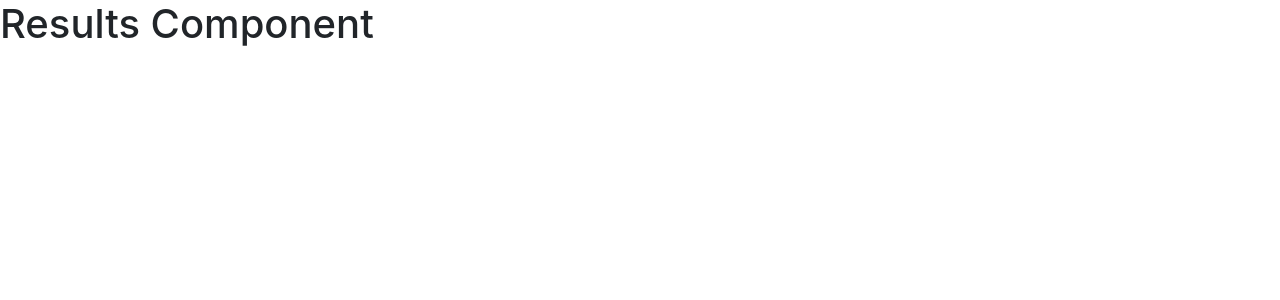
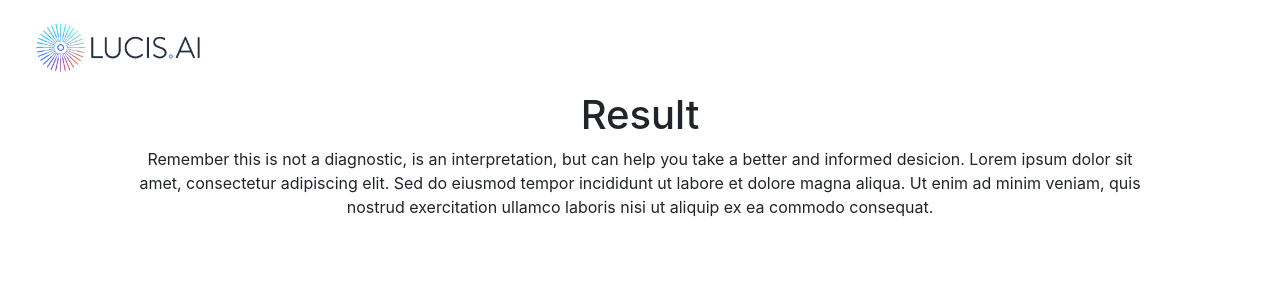
Before and after one commit to Caritochoa/lucisProt, a React (Create React App) app: page /results in a window 1280 px wide. Shown: the top 300 px of the page. Built offline with nearby package versions, Linux system fonts and the light colour scheme.

Commit message:
more advances

```diff
--- a/src/components/camera/camera.css
+++ b/src/components/camera/camera.css
@@ -3,8 +3,9 @@
     flex-direction: column;
     align-items: center;
     justify-content: center;
-    height: 100vh;
+    /*height: 100vh;*/
     background-color: #f8f9fa;
+    padding-bottom: 3rem;
   }
 
   .webcam {
@@ -30,3 +31,7 @@
     border-radius: 10px;
     margin-top: 20px;
   }
+
+  .results-button{
+    margin-top: 2rem;
+  }
--- a/src/components/camera/camera.js
+++ b/src/components/camera/camera.js
@@ -1,57 +1,68 @@
 import React, { useRef, useState, useCallback } from 'react';
 import Webcam from 'react-webcam';
 import { Button } from 'react-bootstrap';
-import { handlerSendRequest } from '../../utils/apiUtils';
+import { handlerSendRequest, sendImageToBackend } from '../../utils/apiUtils';
+import { useNavigate } from 'react-router-dom';
 import 'bootstrap/dist/css/bootstrap.min.css';
 import './camera.css';
+import Header from '../header/header';
 
 
 function Camera() {
   const webcamRef = useRef(null);
   const [image, setImage] = useState(null);
+  const navigate = useNavigate();
 
   const capture = useCallback(() => {
     if (webcamRef.current) {
       const imageSrc = webcamRef.current.getScreenshot();
       setImage(imageSrc);
 
-      // Create an Image object to load the captured data URL
-      const img = new Image();//this is the image I must send with post to the backend server.
+      const img = new Image();//img en base 64.
       img.onload = () => {
-        // Once the image is loaded, you can access its properties
-        //const imgUrl = image
-        console.log('Image Format:', imageSrc.substring(5, imageSrc.indexOf(';'))); // Extract the format from the Data URL
+        console.log("*******************img*****************", img);
+        sendImageToBackend(img);
       };
       img.src = imageSrc;
+      console.log("imgSrc", imageSrc);
     } else {
       console.error('Webcam reference is not available');
     }
   }, [webcamRef]);
+
+  const takeFotohandleClick = () => {
+    capture();
+    handlerSendRequest();
+  };
+
+  const goToResultsHandleClick = () => {
+    navigate('/results'); //to navigate to results component.
+  };
+
   return (
+    <div className='camera-wrapper'>
+      <Header />
       <div className="camera-container">
-      <h1>Camera Component</h1>
+
         <Webcam
           audio={false}
           ref={webcamRef}
           screenshotFormat="image/jpeg"
           className="webcam"
         />
-      <Button
-  className="capture-button"
-  onClick={() => {
-    capture();
-    handlerSendRequest();
-  }}
->
+        <Button  variant="secondary" className="capture-button" onClick={takeFotohandleClick}>
           Capture Photo
         </Button>
             {image && (
               <div className="image-preview">
                 <h2>Captured Photo:</h2>
                 <img src={image} alt="Captured" />
-          <p>Inf de la foto</p>
               </div>
             )}
+        <Button variant="secondary" className="results-button" onClick={goToResultsHandleClick}>
+          See my results
+        </Button>
+      </div>
     </div>
   );
 }
--- /dev/null
+++ b/src/components/header/header.css
@@ -0,0 +1,4 @@
+
+.header-logo {
+    width: 15rem;
+}
--- /dev/null
+++ b/src/components/header/header.js
@@ -0,0 +1,19 @@
+import React from 'react';
+import 'bootstrap/dist/css/bootstrap.min.css';
+import './header.css';
+import logo from './logo_lucis.png';
+
+function Header() {
+
+  return (
+    <div className='header-container'>
+      <img
+        src={logo}
+        alt="Logo"
+        className="header-logo"
+      />
+    </div>
+  );
+}
+
+export default Header;
--- a/src/components/home/home.js
+++ b/src/components/home/home.js
@@ -3,6 +3,7 @@ import { useNavigate } from 'react-router-dom';
 import { Button } from 'react-bootstrap';
 import 'bootstrap/dist/css/bootstrap.min.css';
 import './home.css';
+import Header from '../header/header';
 
 function Home() {
   const navigate = useNavigate();
@@ -12,10 +13,13 @@ function Home() {
   };
 
   return (
-    <div className="home-container">
-      <Button className="center-button" onClick={handleButtonClick}>
-        Go to Camera
-      </Button>
+    <div className='home-wrapper'>
+      <Header/>
+      <div className="home-container">
+        <Button className="center-button" onClick={handleButtonClick}>
+           Go to Camera
+        </Button>
+      </div>
     </div>
   );
 }
--- /dev/null
+++ b/src/components/results/results.css
@@ -0,0 +1,5 @@
+.results-container {
+    text-align: center;
+    padding-left: 8rem;
+    padding-right: 8rem;
+}
--- a/src/components/results/results.js
+++ b/src/components/results/results.js
@@ -1,11 +1,20 @@
 import React from 'react';
 import 'bootstrap/dist/css/bootstrap.min.css';
+import './results.css';
+import Header from '../header/header';
 
 function Results() {
 
   return (
-    <div>
-      <h1>Results Component</h1>
+    <div className='results-wrapper'>
+      <Header />
+      <div className='results-container'>
+        <h1>Result</h1>
+        <p>Remember this is not a diagnostic, is an interpretation, but can help you take a better and informed desicion.
+          Lorem ipsum dolor sit amet, consectetur adipiscing elit.
+          Sed do eiusmod tempor incididunt ut labore et dolore magna aliqua.
+          Ut enim ad minim veniam, quis nostrud exercitation ullamco laboris nisi ut aliquip ex ea commodo consequat.</p>
+      </div>
     </div>
   );
 }
--- a/src/index.js
+++ b/src/index.js
@@ -7,6 +7,5 @@ ReactDOM.render(
   <React.StrictMode>
     <App />
   </React.StrictMode>,
-
   document.getElementById('root')
 );
--- a/src/utils/apiUtils.js
+++ b/src/utils/apiUtils.js
@@ -10,6 +10,28 @@ export const handlerSendRequest = async () => {
       const data = await response.text(); // Asumiendo que la respuesta es texto plano
       alert(data); // Aquí deberías recibir "Hola Mundo"
     } catch (error) {
-      console.error('Hubo un problema con la operación fetch:', error);
+      console.error('fetching error:', error);
     }
   };
+
+
+  export const sendImageToBackend = async (base64Image) => {
+    try {
+      const response = await fetch('http://localhost:8000/img/', {
+        method: 'POST',
+        headers: {
+          'Content-Type': 'application/json',
+        },
+        body: JSON.stringify({ image: base64Image }),
+      });
+
+      if (!response.ok) {
+        throw new Error('Network response was not ok');
+      }
+
+      const result = await response.json();
+      console.log(result);
+    } catch (error) {
+      console.error('Error:', error);
+    }
+  };
```
Also changed, not shown: src/components/header/logo_lucis.png (added). Lines whose indentation alone changed are shown as unchanged.
